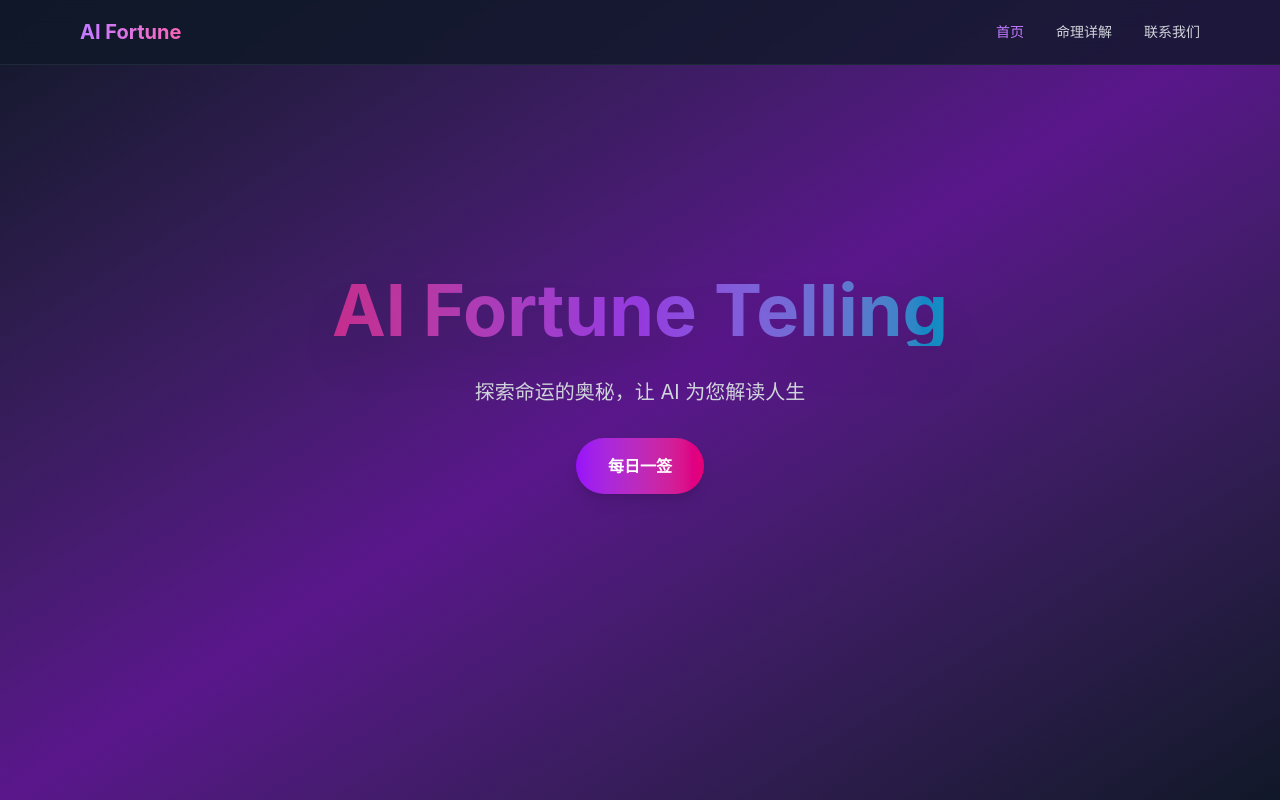
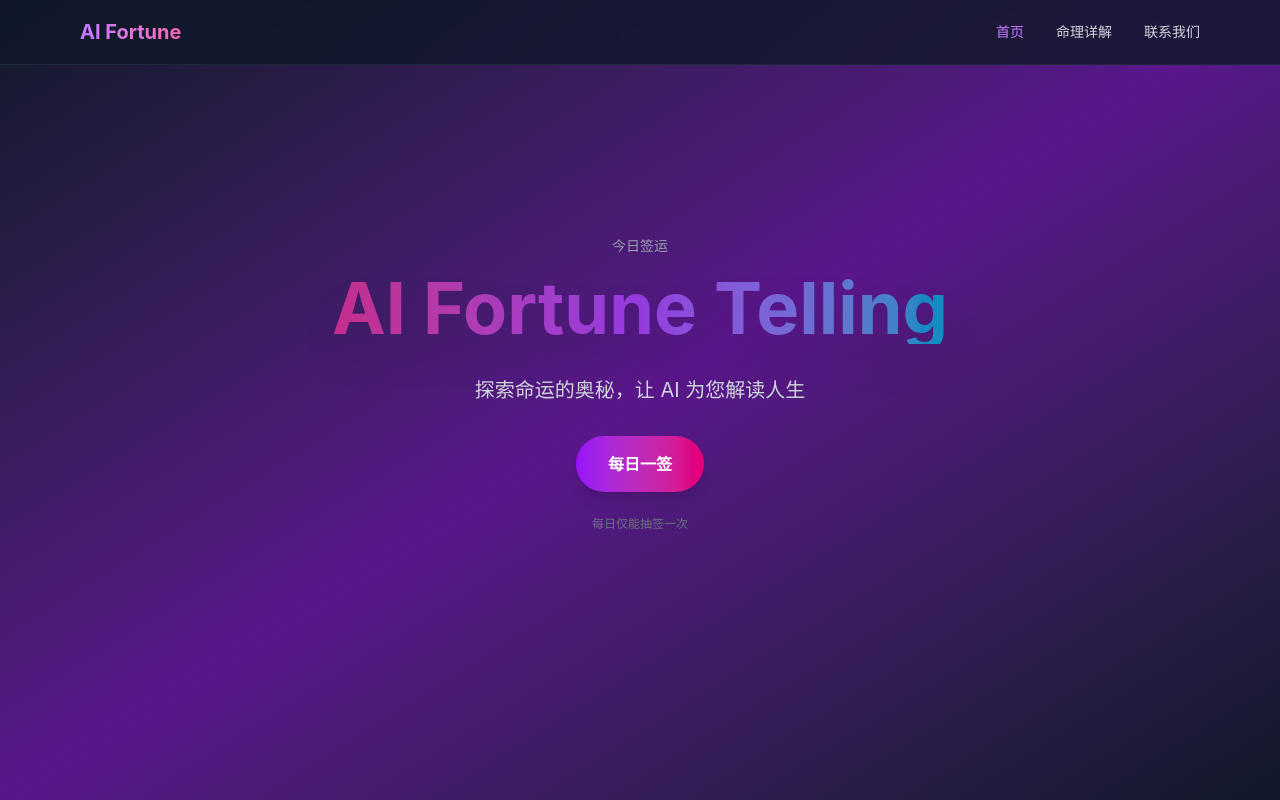
Before and after one commit to MozhuGithub/AIfortune-telling, a React (Vite) app: page / in a window 1280 px wide. Built offline with nearby package versions, Linux system fonts and the light colour scheme.

Commit message:
feat: 首页抽签模块优化
- 移除重新抽签按钮
- 添加小标题'今日签运'
- 添加灰色提示'每日仅能抽签一次'

```diff
--- a/src/App.jsx
+++ b/src/App.jsx
@@ -125,10 +125,11 @@ function UserInfoModal({ isOpen, onClose, onSubmit, initialData }) {
 }
 
 // 抽签结果总览组件
-function FortuneOverview({ result, userInfo, onDrawAgain }) {
+function FortuneOverview({ result, onDrawAgain }) {
   return (
     <div className="flex flex-col items-center justify-center min-h-[80vh] px-4">
       <div className="w-full max-w-2xl bg-gray-800/50 backdrop-blur-sm rounded-2xl p-8 shadow-2xl border border-gray-700">
+        <h3 className="text-sm text-gray-400 text-center mb-4">今日签运</h3>
         <h2 className="text-3xl font-bold text-transparent bg-clip-text bg-gradient-to-r from-yellow-400 via-orange-400 to-red-400 text-center mb-6">
           {result.title}
         </h2>
@@ -140,13 +141,7 @@ function FortuneOverview({ result, userInfo, onDrawAgain }) {
         <p className="text-gray-200 text-lg leading-relaxed text-center mb-8">
           {result.overview}
         </p>
-        <div className="flex justify-center gap-4">
-          <button
-            onClick={() => window.location.reload()}
-            className="px-6 py-3 bg-gray-700 text-white rounded-lg hover:bg-gray-600 transition-colors"
-          >
-            重新抽签
-          </button>
+        <div className="flex justify-center">
           <button
             onClick={onDrawAgain}
             className="px-6 py-3 bg-gradient-to-r from-purple-600 to-pink-600 text-white font-semibold rounded-lg hover:from-purple-700 hover:to-pink-700 transition-all"
@@ -154,6 +149,9 @@ function FortuneOverview({ result, userInfo, onDrawAgain }) {
             查看详情
           </button>
         </div>
+        <p className="text-gray-500 text-xs text-center mt-6">
+          每日仅能抽签一次
+        </p>
       </div>
     </div>
   )
@@ -261,7 +259,6 @@ function App() {
           return (
             <FortuneOverview
               result={fortuneResult}
-              userInfo={userInfo}
               onDrawAgain={() => setCurrentPage('fortune')}
             />
           )
@@ -270,6 +267,7 @@ function App() {
         // 否则显示抽签前的首页
         return (
           <div className="flex flex-col items-center justify-center min-h-[80vh]">
+            <p className="text-sm text-gray-400 mb-4">今日签运</p>
             <h1 className="text-5xl md:text-7xl font-bold text-transparent bg-clip-text bg-gradient-to-r from-pink-500 via-purple-500 to-cyan-500 animate-pulse drop-shadow-2xl mb-8">
               AI Fortune Telling
             </h1>
@@ -282,6 +280,9 @@ function App() {
             >
               每日一签
             </button>
+            <p className="text-gray-500 text-xs mt-6">
+              每日仅能抽签一次
+            </p>
           </div>
         )
 
```
